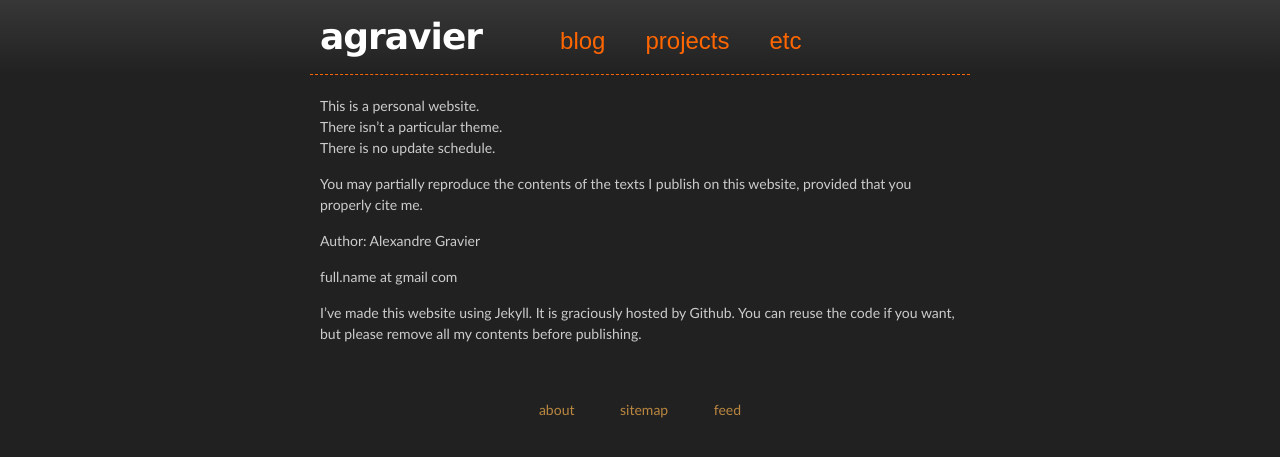
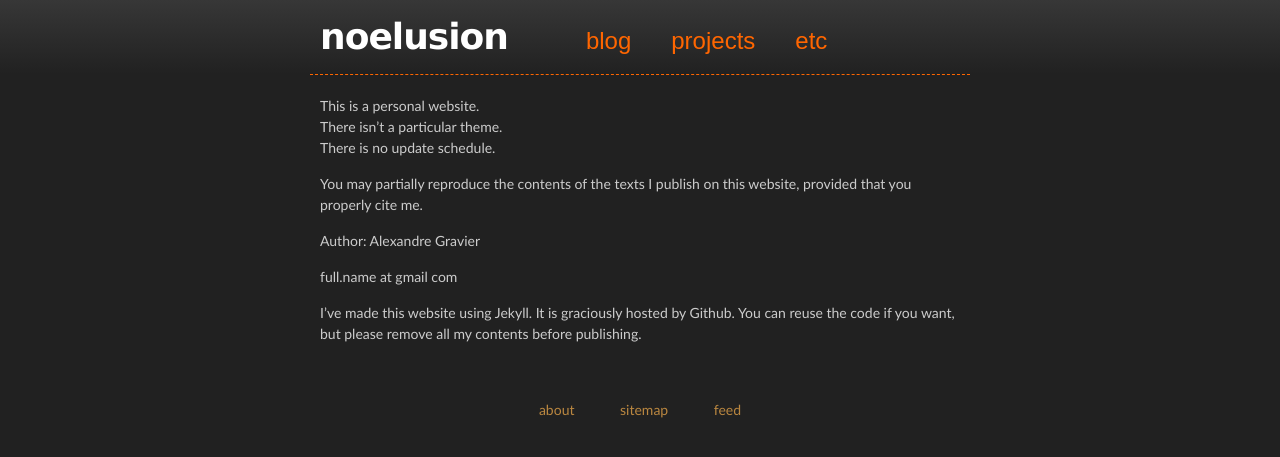
Before and after one commit to agravier/agravier.github.io, a Jekyll site: the page built from about/index.md, in a window 1280 px wide. Shown: the top 457 px of the page. Built offline with Jekyll 4.4.1, drawn with Linux system fonts in a browser that asks for light colours; Markdown is read by kramdown in place of the engine named in the settings.

Commit message:
Migrate to own domain: add CNAME, change title.

```diff
--- /dev/null
+++ b/CNAME
@@ -0,0 +1 @@
+noelusion.com
--- a/_layouts/default.html
+++ b/_layouts/default.html
@@ -7,14 +7,14 @@
     <meta name="author" content="Alexandre Gravier" />
     <meta name="description" content="agravier : blog" />
     <link rel="stylesheet" type="text/css" media="screen" href="/stylesheets/stylesheet.css">
-    <title>agravier: {{ page.title }}</title>
+    <title>[no]elusion: {{ page.title }}</title>
   </head>
   <body>
 
     <!-- HEADER -->
     <div id="header_wrap" class="outer">
       <header class="inner">
-        <h1 id="project_title"><a href="/">agravier</a></h1><!--
+        <h1 id="project_title"><a href="/"><font color="white">no</font>elusion</a></h1><!--
        --><nav id="header_menu"><!--
          --><ul><!--
          --><li><a href="{{ base.url }}/">blog</a></li><!--
```
